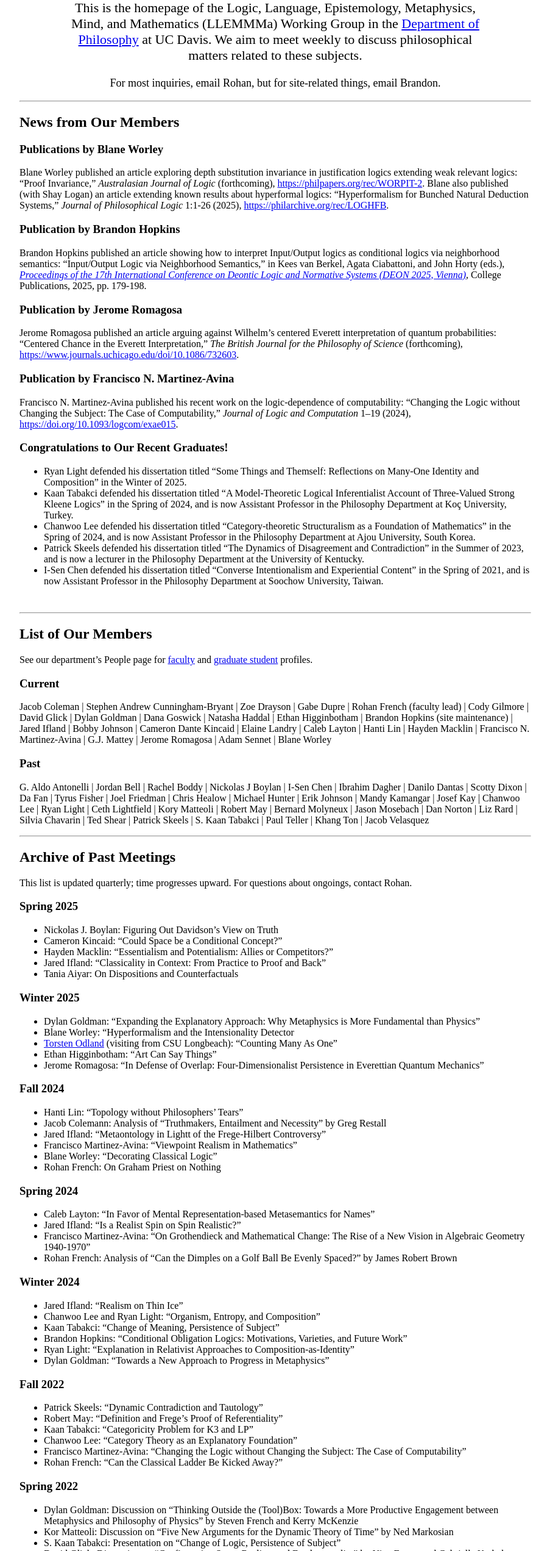
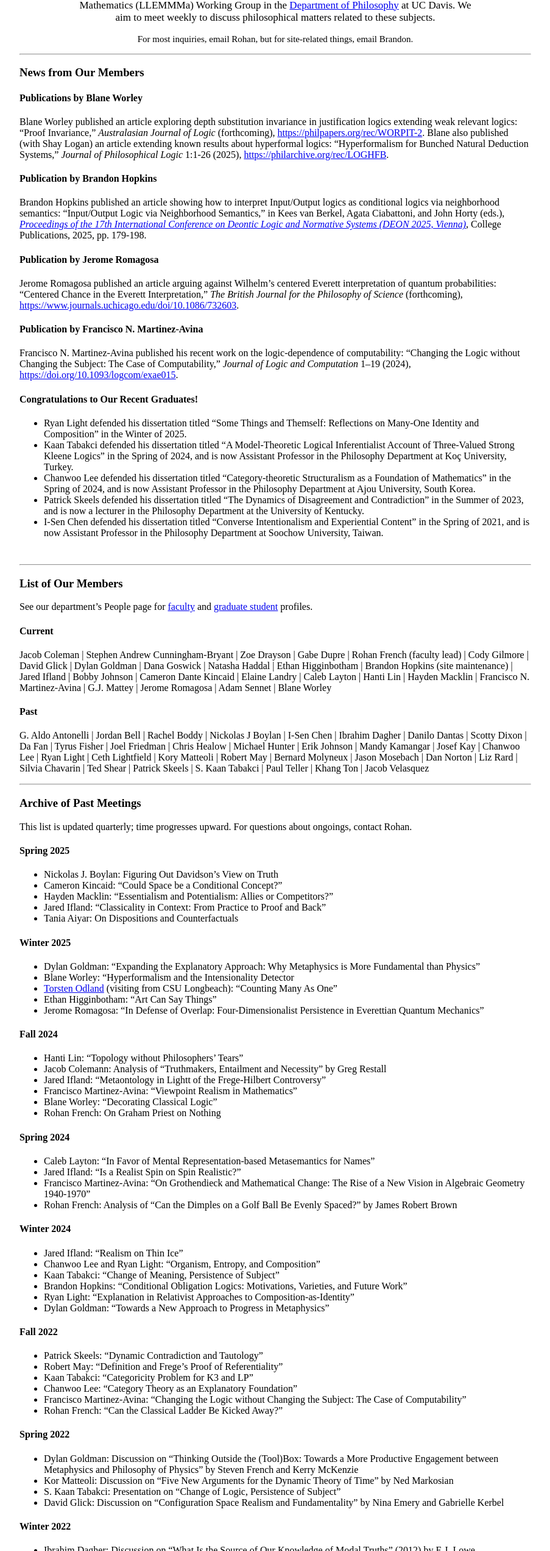
Before and after one commit to llemmma/llemmma.github.io, a plain HTML site: page index.html in a window 1280 px wide. Shown: the part 129-2672 px from the top of the page at 61% size, without its empty margins (188-1091 px from the left). Drawn offline with Linux system fonts and the light colour scheme.

Commit message:
fedxps: 2025-11-29 22:17:07

```diff
--- a/index.html
+++ b/index.html
@@ -15,16 +15,16 @@
 <body>
 
 <header>
-    <h1>LLEMMMa Working Group</h1>
-    <h2><a href="#news">News</a> | <a href="#members">Members</a> | <a href="#archive">Archive</a></h2>
+    <h2>LLEMMMa Working Group</h2>
+    <h3><a href="#news">News</a> | <a href="#members">Members</a> | <a href="#archive">Archive</a></h3>
 </header>
 
 <!-- Text at the top -->
 <div style="width: 80%; margin: 0 auto; text-align: left;">
-    <p style="font-size: 22px; text-align: center;">
+    <p style="font-size: 17px; text-align: center;">
         This is the homepage of the Logic, Language, Epistemology, Metaphysics, Mind, and Mathematics (LLEMMMa) Working Group in the <a href="https://philosophy.ucdavis.edu/">Department of Philosophy</a> at UC Davis. We aim to meet weekly to discuss philosophical matters related to these subjects.
     </p>
-    <p style="font-size: 18px; text-align: center;">
+    <p style="font-size: 15px; text-align: center;">
         For most inquiries, email Rohan, but for site-related things, email Brandon.
     </p>
 </div>
@@ -32,21 +32,21 @@
 <hr>
 
 <!-- Sections linked from the table -->
-<h2 id="news">News from Our Members</h2>
+<h3 id="news">News from Our Members</h3>
 
-<h3>Publications by Blane Worley</h3>
+<h4>Publications by Blane Worley</h4>
 <p>Blane Worley published an article exploring depth substitution invariance in justification logics extending weak relevant logics: &#8220;Proof Invariance,&#8221; <em>Australasian Journal of Logic</em> (forthcoming), <a href="https://philpapers.org/rec/WORPIT-2">https://philpapers.org/rec/WORPIT-2</a>. Blane also published (with Shay Logan) an article extending known results about hyperformal logics: &#8220;Hyperformalism for Bunched Natural Deduction Systems,&#8221; <em>Journal of Philosophical Logic</em> 1:1-26 (2025), <a href="https://philarchive.org/rec/LOGHFB">https://philarchive.org/rec/LOGHFB</a>.</p>
 
-<h3>Publication by Brandon Hopkins</h3>
+<h4>Publication by Brandon Hopkins</h4>
 <p>Brandon Hopkins published an article showing how to interpret Input/Output logics as conditional logics via neighborhood semantics: &#8220;Input/Output Logic via Neighborhood Semantics,&#8221; in Kees van Berkel, Agata Ciabattoni, and John Horty (eds.), <a href="https://www.collegepublications.co.uk/DEON/?00005"><em>Proceedings of the 17th International Conference on Deontic Logic and Normative Systems (DEON 2025, Vienna)</em></a>, College Publications, 2025, pp. 179-198.</p>
 
-<h3>Publication by Jerome Romagosa</h3>
+<h4>Publication by Jerome Romagosa</h4>
 <p>Jerome Romagosa published an article arguing against Wilhelm&#8217;s centered Everett interpretation of quantum probabilities: &#8220;Centered Chance in the Everett Interpretation,&#8221; <em>The British Journal for the Philosophy of Science</em> (forthcoming), <a href="https://www.journals.uchicago.edu/doi/10.1086/732603">https://www.journals.uchicago.edu/doi/10.1086/732603</a>.</p>
 
-<h3>Publication by Francisco N. Martinez-Avina</h3>
+<h4>Publication by Francisco N. Martinez-Avina</h4>
 <p>Francisco N. Martinez-Avina published his recent work on the logic-dependence of computability: &#8220;Changing the Logic without Changing the Subject: The Case of Computability,&#8221; <em>Journal of Logic and Computation</em> 1–19 (2024), <a href="https://doi.org/10.1093/logcom/exae015">https://doi.org/10.1093/logcom/exae015</a>.</p>
 
-<h3>Congratulations to Our Recent Graduates!</h3>
+<h4>Congratulations to Our Recent Graduates!</h4>
 <ul>
     <li>Ryan Light defended his dissertation titled &#8220;Some Things and Themself: Reflections on Many-One Identity and Composition&#8221; in the Winter of 2025.</li>
     <li>Kaan Tabakci defended his dissertation titled &#8220;A Model-Theoretic Logical Inferentialist Account of Three-Valued Strong Kleene Logics&#8221; in the Spring of 2024, and is now Assistant Professor in the Philosophy Department at Koç University, Turkey.</li>
@@ -60,29 +60,29 @@
 
 
 <!-- Members Section in paragraph style -->
-<h2 id="members">List of Our Members</h2>
+<h3 id="members">List of Our Members</h3>
 
 <p>See our department&#8217;s People page for <a href="https://philosophy.ucdavis.edu/people/faculty">faculty</a> and <a href="https://philosophy.ucdavis.edu/people/graduate-students">graduate student</a> profiles.</p>
 
-<h3>Current</h3>
+<h4>Current</h4>
 <p>
      Jacob Coleman | Stephen Andrew Cunningham-Bryant | Zoe Drayson | Gabe Dupre | Rohan French (faculty lead) | Cody Gilmore | David Glick | Dylan Goldman | Dana Goswick | Natasha Haddal | Ethan Higginbotham | Brandon Hopkins (site maintenance) | Jared Ifland | Bobby Johnson | Cameron Dante Kincaid | Elaine Landry | Caleb Layton | Hanti Lin | Hayden Macklin | Francisco N. Martinez-Avina | G.J. Mattey | Jerome Romagosa | Adam Sennet | Blane Worley
 </p>
 
-<h3>Past</h3>
+<h4>Past</h4>
 <p>
     G. Aldo Antonelli | Jordan Bell | Rachel Boddy | Nickolas J Boylan | I-Sen Chen | Ibrahim Dagher | Danilo Dantas | Scotty Dixon | Da Fan | Tyrus Fisher | Joel Friedman | Chris Healow | Michael Hunter | Erik Johnson | Mandy Kamangar | Josef Kay | Chanwoo Lee | Ryan Light | Ceth Lightfield | Kory Matteoli | Robert May | Bernard Molyneux | Jason Mosebach | Dan Norton | Liz Rard | Silvia Chavarin | Ted Shear | Patrick Skeels | S. Kaan Tabakci | Paul Teller | Khang Ton | Jacob Velasquez
 </p>
 
 <hr>
 
-<h2 id="archive">Archive of Past Meetings</h2>
+<h3 id="archive">Archive of Past Meetings</h3>
 
 <p>
     This list is updated quarterly; time progresses upward.  For questions about ongoings, contact Rohan.
 </p>
 
-<h3>Spring 2025</h3>
+<h4>Spring 2025</h4>
 <ul>
     <li>Nickolas J. Boylan: Figuring Out Davidson&#8217;s View on Truth</li>
     <li>Cameron Kincaid: &#8220;Could Space be a Conditional Concept?&#8221;</li>
@@ -91,7 +91,7 @@
     <li>Tania Aiyar: On Dispositions and Counterfactuals</li>
 </ul>
 
-<h3>Winter 2025</h3>
+<h4>Winter 2025</h4>
 <ul>
     <li>Dylan Goldman: &#8220;Expanding the Explanatory Approach: Why Metaphysics is More Fundamental than Physics&#8221;</li>
     <li>Blane Worley: &#8220;Hyperformalism and the Intensionality Detector</li>
@@ -100,7 +100,7 @@
     <li>Jerome Romagosa: &#8220;In Defense of Overlap: Four-Dimensionalist Persistence in Everettian Quantum Mechanics&#8221;</li>
 </ul>
 
-<h3>Fall 2024</h3>
+<h4>Fall 2024</h4>
 <ul>
     <li>Hanti Lin: &#8220;Topology without Philosophers&#8217; Tears&#8221;</li>
     <li>Jacob Colemann: Analysis of “Truthmakers, Entailment and Necessity” by Greg Restall</li>
@@ -110,7 +110,7 @@
     <li>Rohan French: On Graham Priest on Nothing</li>
 </ul>
 
-<h3>Spring 2024</h3>
+<h4>Spring 2024</h4>
 <ul>
     <li>Caleb Layton: “In Favor of Mental Representation-based Metasemantics for Names”</li>
     <li>Jared Ifland: “Is a Realist Spin on Spin Realistic?”</li>
@@ -118,7 +118,7 @@
     <li>Rohan French: Analysis of “Can the Dimples on a Golf Ball Be Evenly Spaced?” by James Robert Brown</li>
 </ul>
 
-<h3>Winter 2024</h3>
+<h4>Winter 2024</h4>
 <ul>
     <li>Jared Ifland: “Realism on Thin Ice”</li>
     <li>Chanwoo Lee and Ryan Light: “Organism, Entropy, and Composition”</li>
@@ -128,7 +128,7 @@
     <li>Dylan Goldman: “Towards a New Approach to Progress in Metaphysics”</li>
 </ul>
 
-<h3>Fall 2022</h3>
+<h4>Fall 2022</h4>
 <ul>
     <li>Patrick Skeels: “Dynamic Contradiction and Tautology”</li>
     <li>Robert May: “Definition and Frege’s Proof of Referentiality”</li>
@@ -138,7 +138,7 @@
     <li>Rohan French: “Can the Classical Ladder Be Kicked Away?”</li>
 </ul>
 
-<h3>Spring 2022</h3>
+<h4>Spring 2022</h4>
 <ul>
     <li>Dylan Goldman: Discussion on “Thinking Outside the (Tool)Box: Towards a More Productive Engagement between Metaphysics and Philosophy of Physics” by Steven French and Kerry McKenzie</li>
     <li>Kor Matteoli: Discussion on “Five New Arguments for the Dynamic Theory of Time” by Ned Markosian</li>
@@ -146,7 +146,7 @@
     <li>David Glick: Discussion on “Configuration Space Realism and Fundamentality” by Nina Emery and Gabrielle Kerbel</li>
 </ul>
 
-<h3>Winter 2022</h3>
+<h4>Winter 2022</h4>
 <ul>
     <li>Ibrahim Dagher: Discussion on “What Is the Source of Our Knowledge of Modal Truths” (2012) by E.J. Lowe</li>
     <li>Jerome Romagosa: Discussion on “A Subjectivist’s Guide to Objective Chance” (1980) by David Lewis</li>
@@ -156,7 +156,7 @@
     <li>Ibrahim Dagher: Presentation on “There Is Not Enough Time in the World”</li>
 </ul>
 
-<h3>Fall 2021</h3>
+<h4>Fall 2021</h4>
 <ul>
     <li>Chanwoo Lee: Presentation on “Reformulating the Metaphysical Underdetermination Argument for Ontic Structural Realism”</li>
     <li>Dylan Goldman: Presentation on “Approximation in Metaphysics: How Naturalist Metaphysics Makes Progress”</li>
@@ -170,7 +170,7 @@
     <li>Rohan French: Discussion on “Surprise Surprise: KK Is Innocent” (2020) by Julien Murzi, Leonie Eichhorn, and Philipp Mayr</li>
 </ul>
 
-<h3>Spring 2021</h3>
+<h4>Spring 2021</h4>
 <ul>
     <li>Ryan Light: Presentation on “Hyperplurals”</li>
     <li>S. Kaan Tabakci: Presentation on “Strong Kleene Logics for Inferentialists”</li>
@@ -179,7 +179,7 @@
     <li>Chanwoo Lee: Presentation on “Metaphysical Perspecuity”</li>
 </ul>
 
-<h3>Winter 2021</h3>
+<h4>Winter 2021</h4>
 <ul>
     <li>Charles Albright: Presentation on “A Definition of Slur”</li>
     <li>I-Sen Chen: Discussion on “Theorizing about the Epistemic” (2016) by Stewart Cohen</li>
@@ -189,7 +189,7 @@
     <li>Patrick Skeels: Presentation on “Prospects for Cloudy Contextualism”</li>
 </ul>
 
-<h3>Fall 2020</h3>
+<h4>Fall 2020</h4>
 <ul>
     <li>Jordan Bell: Presentation on “Identifying Particulars and Anchoring”</li>
     <li>Stephen Cunningham-Bryant: Presentation on “On Sincere Misleading Assertions”</li>
@@ -201,7 +201,7 @@
     <li>Patrick Skeels: Presentation on “Dynamics of Disagreement and Contradiction”</li>
 </ul>
 
-<h3>Summer 2020</h3>
+<h4>Summer 2020</h4>
 <ul>
     <li>Ryan Light: Discussion on “Donald Baxter’s Composition as Identity” (2012) by Jason Turner</li>
     <li>Chanwoo Lee: Presentation on “Against the Magnetic Solution to the Substantivity Problem in Metaontology”</li>
@@ -212,7 +212,7 @@
     <li>S. Kaan Tabakci: Discussion on “Assertion, Denial, and the Liar Paradox” (1984) by Terence Parsons</li>
 </ul>
 
-<h3>Spring 2020 (Theme: Classics in Philosophy of Language, Logic, Mathematics)</h3>
+<h4>Spring 2020 (Theme: Classics in Philosophy of Language, Logic, Mathematics)</h4>
 <ul>
     <li>Da Fan: Discussion on “Scorekeeping in a Language Game” (1979) by David Lewis</li>
     <li>Ryan Light: Discussion on “Three Grades of Modal Involvement” (1953) by W.V.O. Quine</li>
@@ -226,7 +226,7 @@
     <li>Da Fan: Discussion on “Sense and Reference” by Gottlob Frege</li>
 </ul>
 
-<h3>Winter 2020 (Theme: Berto and Jago’s <em>Impossible Worlds</em> (2019))</h3>
+<h4>Winter 2020 (Theme: Berto and Jago’s <em>Impossible Worlds</em> (2019))</h4>
 <ul>
     <li>Patrick Skeels: Discussion on Chapters 4–5 of <em>A Philosophical Guide to Conditionals</em> (2003) by Jonathan Bennett</li>
     <li>Ryan Light: Discussion on “On Saying That” (1968) by Donald Davidson</li>
@@ -244,7 +244,7 @@
     <a href="./images/foundations.jpg" target="_blank">
         <img src="./images/foundations.jpg" alt="Image description" style="max-width: 90%; height: auto;">
     </a>
-    <div style="margin-top: 10px; font-size: 18px; color: #555;">
+    <div style="margin-top: 10px; font-size: 17px; color: #555;">
         Mathematical Logic and Its Foundations<br>Created by Joel I. Friedman (Prof. Emeritus)
     </div>
 </div>
```
